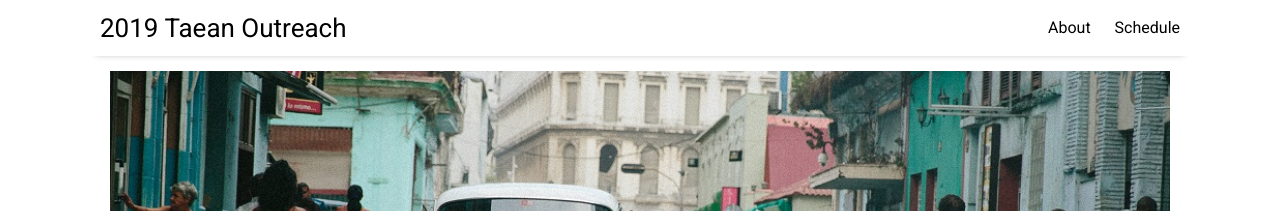
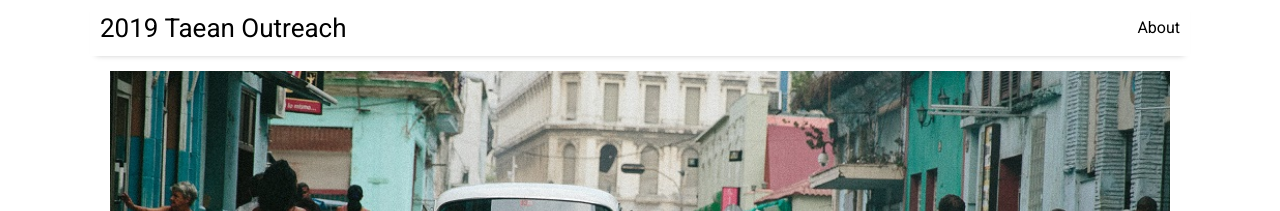
Before and after one commit to taean-outreach/taean-outreach.github.io, a Jekyll site: the page built from index.html, in a window 1280 px wide. Shown: the top 211 px of the page. Built offline with Jekyll 4.4.1, drawn with Linux system fonts in a browser that asks for light colours; nearby versions of some CDN libraries; the list of posts is cut into pages by our own code.

Commit message:
Update settings.yml

```diff
--- a/_data/settings.yml
+++ b/_data/settings.yml
@@ -11,7 +11,7 @@ menu:
 #- {name: 'Learning Resources', folder: 'pages', file: 'resources.html'}
 #- {name: 'Sample Posts', folder: 'pages', file: 'sample-posts.html'}
 - {name: 'About', folder: 'pages', file: 'about.html'}
-- {name: 'Schedule', folder: 'pages', file: 'documentation.html'}
+#- {name: 'Schedule', folder: 'pages', file: 'documentation.html'}
 #- {name: 'Contact', folder: 'pages', file: 'contact.html'}
 
 # Available social icons are powered by Font Awesome, so you can use any icon that they offer
```
